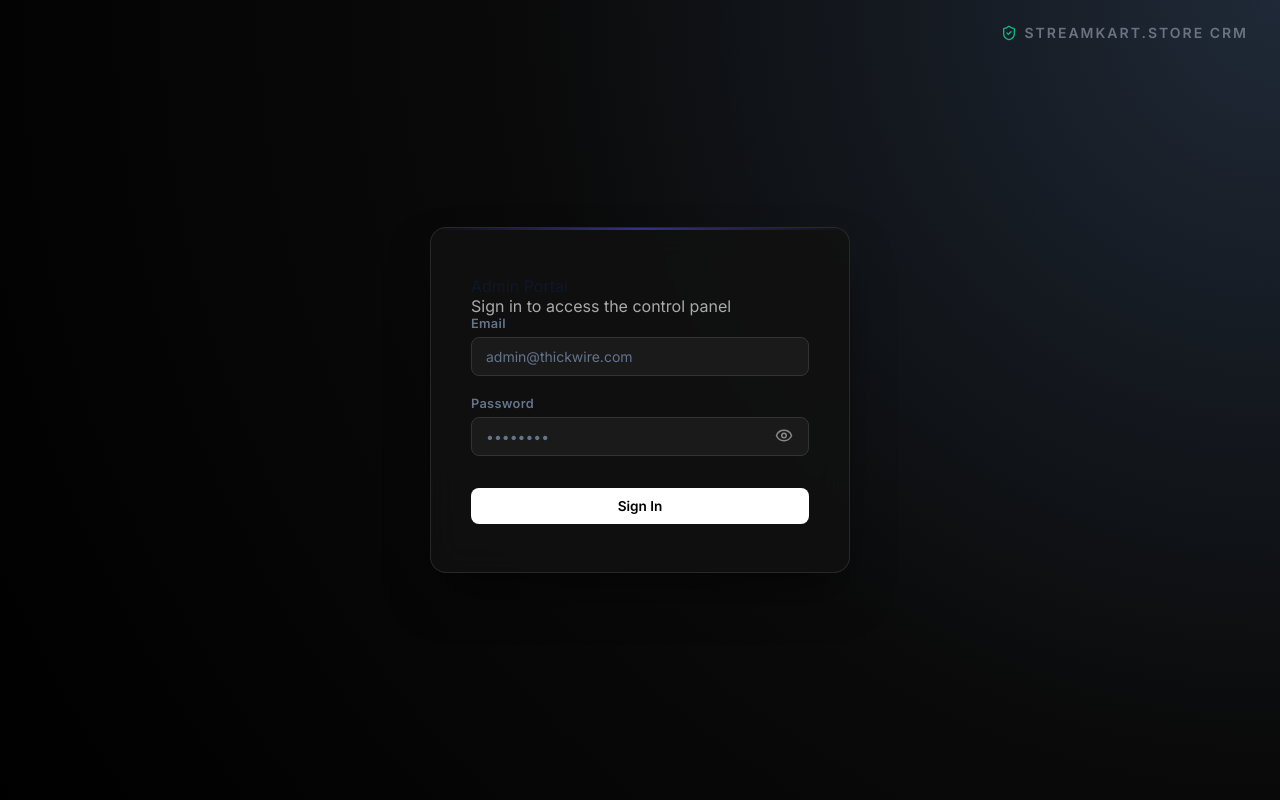
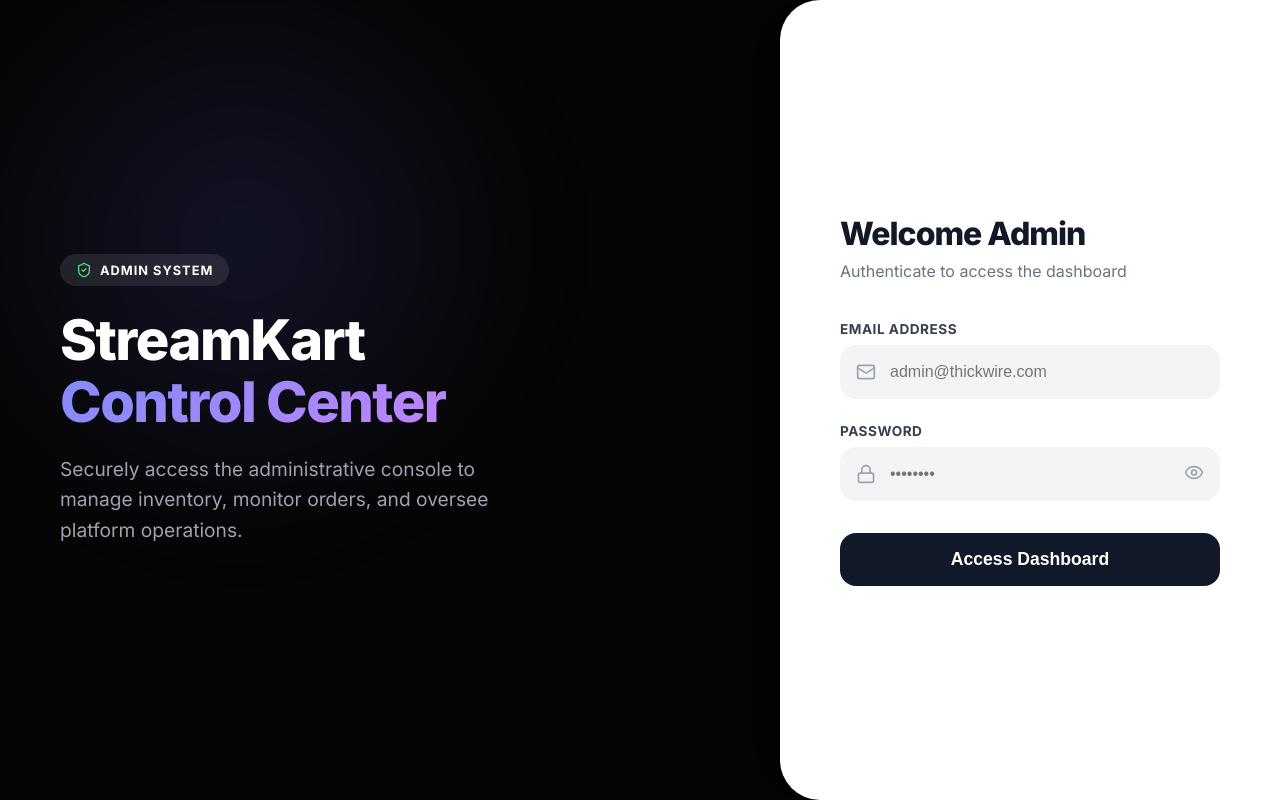
Before and after one commit to harshbuddy01/adminthickwire, a Next.js app: page /login in a window 1280 px wide. Built offline with nearby package versions, Linux system fonts and the light colour scheme; no server answers.

Commit message:
feat: redesign admin login page with premium handcrafted UI

```diff
--- a/src/app/login/page.tsx
+++ b/src/app/login/page.tsx
@@ -3,7 +3,7 @@
 import { useState } from 'react';
 import { useAuth } from '@/contexts/AuthContext';
 import { useRouter } from 'next/navigation';
-import { Eye, EyeOff, ShieldCheck } from 'lucide-react';
+import { Eye, EyeOff, ShieldCheck, Mail, Lock } from 'lucide-react';
 
 export default function LoginPage() {
     const { login, verifyTotp } = useAuth();
@@ -52,84 +52,118 @@ export default function LoginPage() {
     };
 
     return (
-        <div className="login-wrapper premium-dark">
-            <div className="branding-top-right">
-                <ShieldCheck size={16} color="#10b981" />
-                streamkart.store CRM
+        <div style={{ display: 'flex', minHeight: '100vh', background: '#050505', color: '#fff', fontFamily: 'Inter, sans-serif' }}>
+            {/* Left Branding Side */}
+            <div style={{ flex: 1, display: 'flex', flexDirection: 'column', justifyContent: 'center', padding: '60px', position: 'relative', overflow: 'hidden' }}>
+                <div style={{ position: 'absolute', top: '-10%', left: '-10%', width: '50vw', height: '50vw', background: 'radial-gradient(circle, rgba(99,102,241,0.15) 0%, rgba(0,0,0,0) 70%)', borderRadius: '50%', filter: 'blur(40px)', zIndex: 0 }}></div>
+
+                <div style={{ zIndex: 1, maxWidth: 480 }}>
+                    <div style={{ display: 'inline-flex', alignItems: 'center', gap: '8px', padding: '8px 16px', background: 'rgba(255,255,255,0.1)', borderRadius: '100px', width: 'fit-content', marginBottom: '24px', backdropFilter: 'blur(10px)' }}>
+                        <ShieldCheck size={16} color="#4ade80" />
+                        <span style={{ fontSize: '0.8rem', fontWeight: 700, letterSpacing: '1px' }}>ADMIN SYSTEM</span>
+                    </div>
+                    <h1 style={{ fontSize: '3.5rem', fontWeight: 900, lineHeight: 1.1, marginBottom: 20, letterSpacing: '-1.5px' }}>
+                        StreamKart<br />
+                        <span style={{ background: 'linear-gradient(135deg, #818cf8 0%, #c084fc 100%)', WebkitBackgroundClip: 'text', WebkitTextFillColor: 'transparent' }}>Control Center</span>
+                    </h1>
+                    <p style={{ fontSize: '1.2rem', color: '#9ca3af', lineHeight: 1.6 }}>
+                        Securely access the administrative console to manage inventory, monitor orders, and oversee platform operations.
+                    </p>
+                </div>
             </div>
 
-            <div className="login-card premium-mode">
-                <div className="card-highlight"></div>
-                <div className="login-logo text-white">Admin Portal</div>
-                <p className="login-subtitle" style={{ color: '#aaa' }}>
-                    {step === 'credentials' ? 'Sign in to access the control panel' : 'Enter your 2FA verification code'}
+            {/* Right Form Side */}
+            <div style={{ flex: '0 0 500px', background: '#ffffff', borderRadius: '40px 0 0 40px', padding: '60px 40px', display: 'flex', flexDirection: 'column', justifyContent: 'center', position: 'relative', zIndex: 10, boxShadow: '-20px 0 60px rgba(0,0,0,0.5)' }}>
+                <div style={{ width: '100%', maxWidth: '380px', margin: '0 auto' }}>
+                    <h2 style={{ fontSize: '2rem', fontWeight: 800, color: '#111827', marginBottom: '8px', letterSpacing: '-1px' }}>
+                        {step === 'credentials' ? 'Welcome Admin' : 'Security Check'}
+                    </h2>
+                    <p style={{ fontSize: '1rem', color: '#6b7280', marginBottom: '40px' }}>
+                        {step === 'credentials' ? 'Authenticate to access the dashboard' : 'Enter your 6-digit authenticator code'}
                     </p>
 
-                {error && <div className="alert alert-error">{error}</div>}
+                    {error && (
+                        <div style={{ padding: '16px', background: '#fef2f2', border: '1px solid #fecaca', borderRadius: '12px', color: '#ef4444', marginBottom: '24px', display: 'flex', alignItems: 'center', gap: '12px', fontSize: '0.9rem', fontWeight: 600 }}>
+                            <div style={{ background: '#ef4444', color: '#fff', width: 20, height: 20, borderRadius: '50%', display: 'flex', alignItems: 'center', justifyContent: 'center', fontSize: '0.7rem' }}>!</div>
+                            {error}
+                        </div>
+                    )}
 
                     {step === 'credentials' ? (
                         <form onSubmit={handleLogin}>
-                        <div className="form-group">
-                            <label className="form-label text-white">Email</label>
+                            <div style={{ marginBottom: 24 }}>
+                                <label style={{ display: 'block', fontSize: '0.85rem', fontWeight: 700, color: '#374151', marginBottom: 8, textTransform: 'uppercase', letterSpacing: '0.5px' }}>Email Address</label>
+                                <div style={{ position: 'relative' }}>
+                                    <Mail size={20} style={{ position: 'absolute', left: 16, top: '50%', transform: 'translateY(-50%)', color: '#9ca3af' }} />
                                     <input
-                                className="form-input dark-input"
                                         type="email"
                                         placeholder="admin@thickwire.com"
                                         required
                                         value={email}
                                         onChange={(e) => setEmail(e.target.value)}
+                                        style={{ width: '100%', padding: '16px 16px 16px 48px', background: '#f3f4f6', border: '2px solid transparent', borderRadius: '16px', fontSize: '1rem', color: '#111827', outline: 'none', transition: 'all 0.2s' }}
+                                        onFocus={(e) => { e.target.style.background = '#fff'; e.target.style.borderColor = '#818cf8'; }}
+                                        onBlur={(e) => { e.target.style.background = '#f3f4f6'; e.target.style.borderColor = 'transparent'; }}
                                     />
                                 </div>
-                        <div className="form-group">
-                            <label className="form-label text-white">Password</label>
+                            </div>
+                            <div style={{ marginBottom: 32 }}>
+                                <label style={{ display: 'block', fontSize: '0.85rem', fontWeight: 700, color: '#374151', marginBottom: 8, textTransform: 'uppercase', letterSpacing: '0.5px' }}>Password</label>
                                 <div style={{ position: 'relative' }}>
+                                    <Lock size={20} style={{ position: 'absolute', left: 16, top: '50%', transform: 'translateY(-50%)', color: '#9ca3af' }} />
                                     <input
-                                    className="form-input dark-input"
                                         type={showPassword ? 'text' : 'password'}
                                         placeholder="••••••••"
                                         required
                                         value={password}
                                         onChange={(e) => setPassword(e.target.value)}
-                                    style={{ paddingRight: '40px' }}
+                                        style={{ width: '100%', padding: '16px 48px 16px 48px', background: '#f3f4f6', border: '2px solid transparent', borderRadius: '16px', fontSize: '1rem', color: '#111827', outline: 'none', transition: 'all 0.2s' }}
+                                        onFocus={(e) => { e.target.style.background = '#fff'; e.target.style.borderColor = '#818cf8'; }}
+                                        onBlur={(e) => { e.target.style.background = '#f3f4f6'; e.target.style.borderColor = 'transparent'; }}
                                     />
                                     <button
                                         type="button"
                                         onClick={() => setShowPassword(!showPassword)}
-                                    style={{
-                                        position: 'absolute', right: '12px', top: '50%', transform: 'translateY(-50%)',
-                                        background: 'transparent', border: 'none', cursor: 'pointer', color: '#888', padding: '4px'
-                                    }}
+                                        style={{ position: 'absolute', right: 16, top: '50%', transform: 'translateY(-50%)', background: 'transparent', border: 'none', cursor: 'pointer', color: '#9ca3af' }}
                                     >
-                                    {showPassword ? <EyeOff size={18} /> : <Eye size={18} />}
+                                        {showPassword ? <EyeOff size={20} /> : <Eye size={20} />}
                                     </button>
                                 </div>
                             </div>
-                        <button className="btn btn-primary btn-full dark-btn" type="submit" disabled={loading} style={{ marginTop: '12px' }}>
-                            {loading ? 'Signing in...' : 'Sign In'}
+                            <button
+                                type="submit"
+                                disabled={loading}
+                                style={{ width: '100%', background: '#111827', color: '#fff', padding: '16px', borderRadius: '16px', fontSize: '1.1rem', fontWeight: 800, border: 'none', cursor: 'pointer', transition: 'all 0.2s', opacity: loading ? 0.7 : 1 }}
+                            >
+                                {loading ? 'Authenticating...' : 'Access Dashboard'}
                             </button>
                         </form>
                     ) : (
                         <form onSubmit={handleTotp}>
-                        <div className="form-group">
-                            <label className="form-label text-white" style={{ textAlign: 'center' }}>6-digit TOTP Code</label>
+                            <div style={{ marginBottom: 32 }}>
+                                <label style={{ display: 'block', fontSize: '0.85rem', fontWeight: 700, color: '#374151', marginBottom: 8, textTransform: 'uppercase', letterSpacing: '0.5px', textAlign: 'center' }}>6-Digit Code</label>
                                 <input
-                                className="form-input dark-input"
                                     type="text"
-                                placeholder="000 000"
+                                    placeholder="000000"
                                     required
                                     maxLength={6}
                                     value={totpCode}
                                     onChange={(e) => setTotpCode(e.target.value.replace(/[^0-9]/g, ''))}
-                                style={{ textAlign: 'center', fontSize: '1.8rem', letterSpacing: '8px', padding: '16px' }}
+                                    style={{ width: '100%', padding: '24px', background: '#f3f4f6', border: '2px solid transparent', borderRadius: '16px', fontSize: '2rem', letterSpacing: '12px', textAlign: 'center', color: '#111827', outline: 'none', transition: 'all 0.2s' }}
+                                    onFocus={(e) => { e.target.style.background = '#fff'; e.target.style.borderColor = '#818cf8'; }}
+                                    onBlur={(e) => { e.target.style.background = '#f3f4f6'; e.target.style.borderColor = 'transparent'; }}
                                 />
                             </div>
-                        <button className="btn btn-primary btn-full dark-btn" type="submit" disabled={loading}>
-                            {loading ? 'Verifying...' : 'Verify'}
+                            <button
+                                type="submit"
+                                disabled={loading}
+                                style={{ width: '100%', background: '#4f46e5', color: '#fff', padding: '16px', borderRadius: '16px', fontSize: '1.1rem', fontWeight: 800, border: 'none', cursor: 'pointer', transition: 'all 0.2s', opacity: loading ? 0.7 : 1, marginBottom: 16 }}
+                            >
+                                {loading ? 'Verifying...' : 'Verify Identity'}
                             </button>
                             <button
                                 type="button"
-                            className="btn btn-full"
-                            style={{ background: 'transparent', color: '#888', border: 'none', marginTop: 12 }}
+                                style={{ width: '100%', background: 'transparent', color: '#6b7280', padding: '12px', border: 'none', fontSize: '0.9rem', fontWeight: 600, cursor: 'pointer' }}
                                 onClick={() => { setStep('credentials'); setError(''); }}
                             >
                                 Back to Login
@@ -138,5 +172,6 @@ export default function LoginPage() {
                     )}
                 </div>
             </div>
+        </div>
     );
 }
```
Lines whose indentation alone changed are shown as unchanged.
